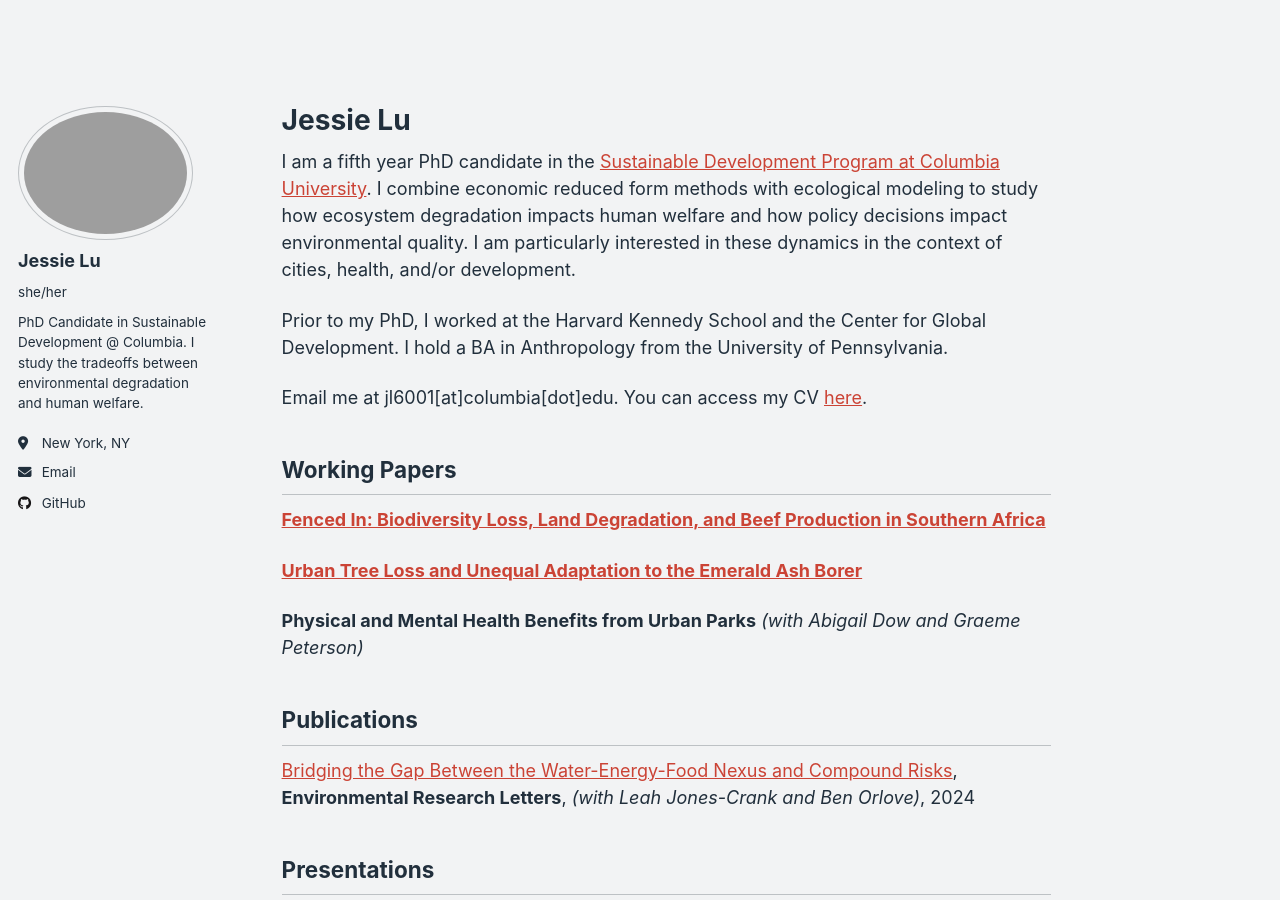
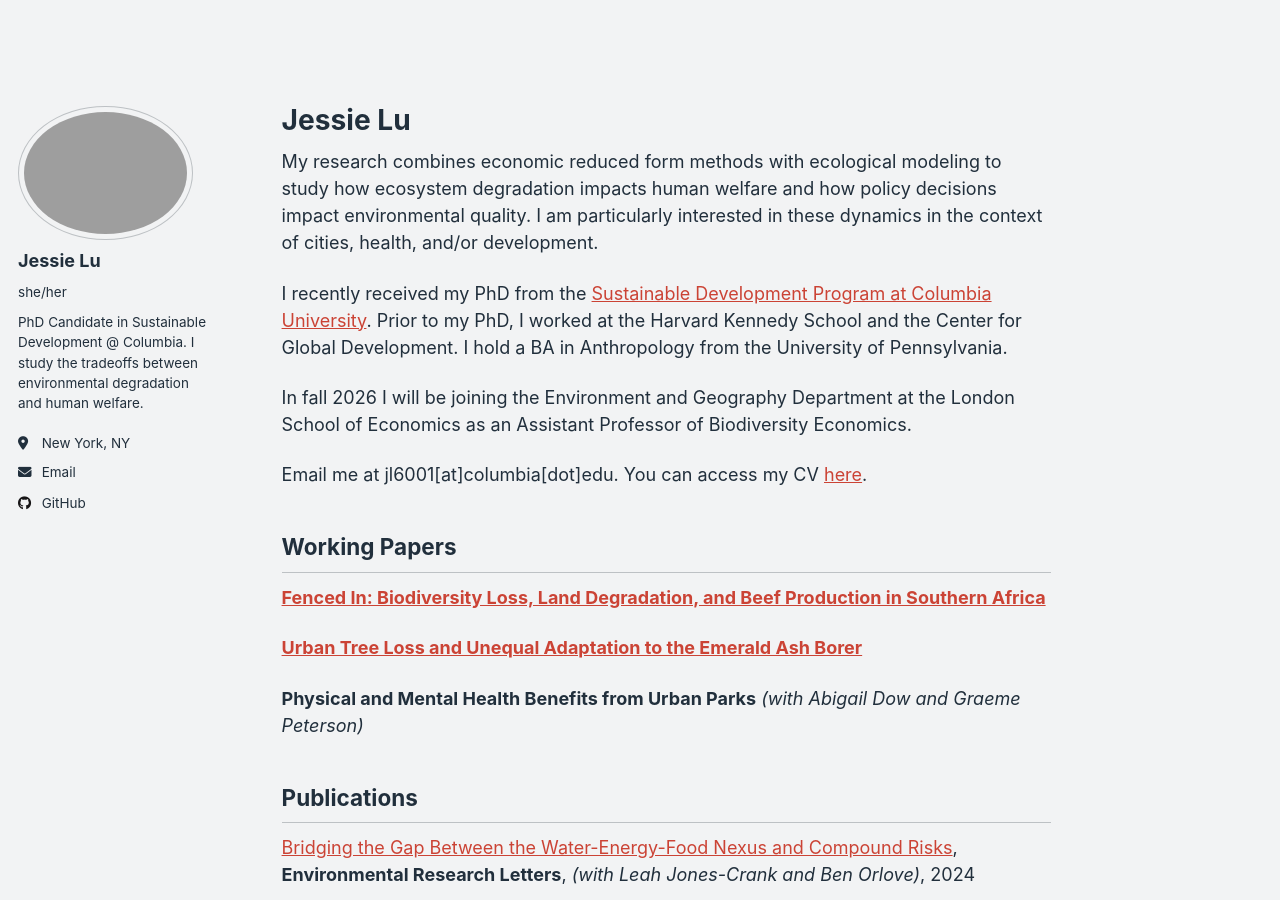
Before and after one commit to jessiexlu/jessiexlu.github.io, a Jekyll site: the page built from _pages/about.md, in a window 1280 px wide and 900 px high. Built offline with Jekyll 4.4.1, drawn with Linux system fonts in a browser that asks for light colours.

Commit message:
June 2026 update

```diff
--- a/_pages/about.md
+++ b/_pages/about.md
@@ -7,11 +7,13 @@ redirect_from:
   - /about.html
 ---
 
-I am a fifth year PhD candidate in the [Sustainable Development Program at Columbia University](https://www.sipa.columbia.edu/sipa-education/phd-sustainable-development). I combine economic reduced form methods with ecological modeling to study how ecosystem degradation impacts human welfare and how policy decisions impact environmental quality. I am particularly interested in these dynamics in the context of cities, health, and/or development.
+My research combines economic reduced form methods with ecological modeling to study how ecosystem degradation impacts human welfare and how policy decisions impact environmental quality. I am particularly interested in these dynamics in the context of cities, health, and/or development.
 
-Prior to my PhD, I worked at the Harvard Kennedy School and the Center for Global Development. I hold a BA in Anthropology from the University of Pennsylvania.
+I recently received my PhD from the [Sustainable Development Program at Columbia University](https://www.sipa.columbia.edu/sipa-education/phd-sustainable-development). Prior to my PhD, I worked at the Harvard Kennedy School and the Center for Global Development. I hold a BA in Anthropology from the University of Pennsylvania.
 
-Email me at jl6001[at]columbia[dot]edu. You can access my CV [here](https://jessiexlu.github.io/files/cv_jan2026.pdf).
+In fall 2026 I will be joining the Environment and Geography Department at the London School of Economics as an Assistant Professor of Biodiversity Economics.
+
+Email me at jl6001[at]columbia[dot]edu. You can access my CV [here](https://jessiexlu.github.io/files/lu_cv_jun2026.pdf).
 
 Working Papers
 ------
```
Also changed, not shown: 1 other file.
